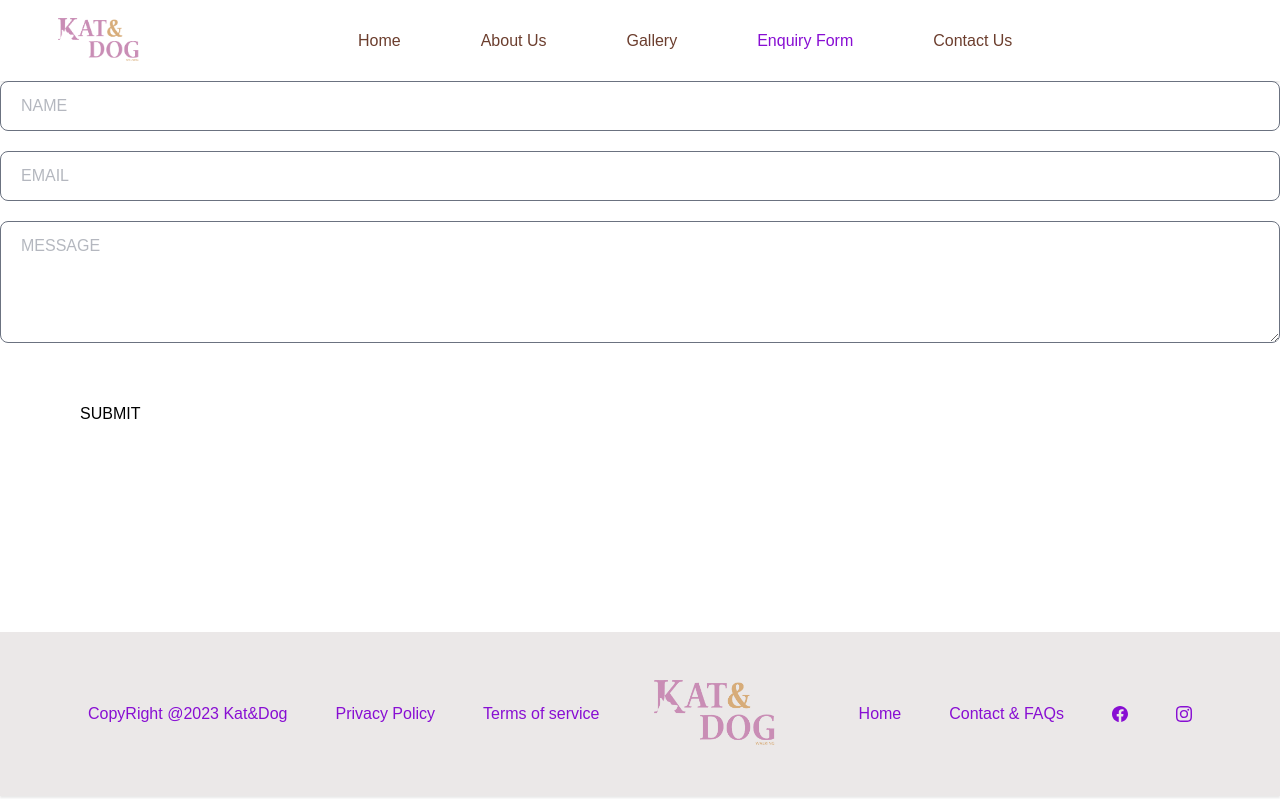
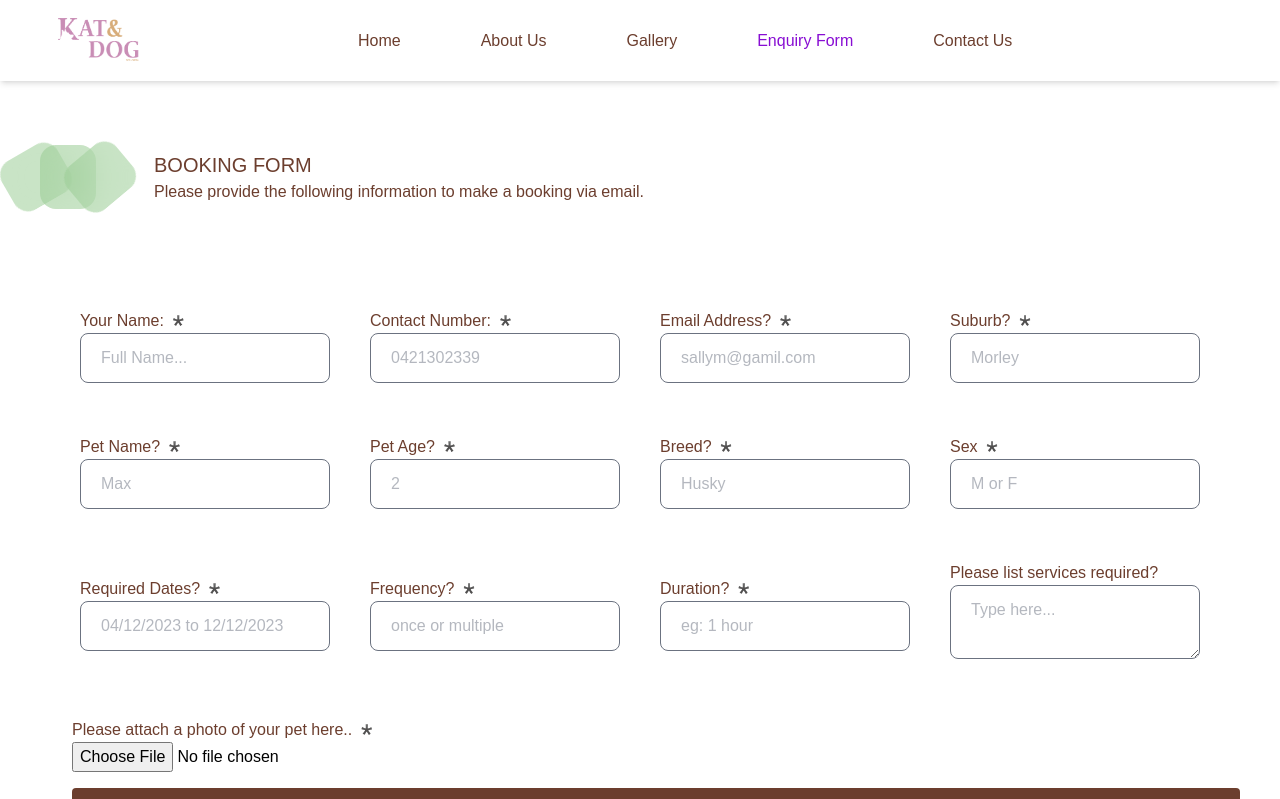
Before and after one commit to Mohtoto/kat-dog, a React (Vite) app: page /EnquiryForm in a window 1280 px wide. Shown: the top 799 px of the page. Built offline with nearby package versions, Linux system fonts and the light colour scheme.

Commit message:
added the right files into the folder

```diff
--- a/data.js
+++ b/data.js
@@ -80,4 +80,6 @@ const gallery = [
   image25,
 ];
 
+
+
 export { howDidWeComeAbout , gallery };
--- a/src/App.jsx
+++ b/src/App.jsx
@@ -6,6 +6,7 @@ import Footer from "./Components/Footer";
 import Gallery from "./Pages/Gallery";
 import EnquiryForm from "./Pages/EnquiryForm";
 import ContactUs from "./Pages/ContactUs";
+import ConfirmationPage from "./Pages/ConfirmationPage";
 
 const App = () => {
   return (
@@ -19,6 +20,7 @@ const App = () => {
             <Route path="Gallery" element={<Gallery />} />
             <Route path="EnquiryForm" element={<EnquiryForm />} />
             <Route path="Contactus" element={<ContactUs />} />
+            <Route path="ConfirmationPage" element={<ConfirmationPage />} />
           </Routes>
         </div>
       </div>
--- a/src/Pages/EnquiryForm.jsx
+++ b/src/Pages/EnquiryForm.jsx
@@ -10,16 +10,11 @@ const EnquiryForm = () => {
     formState: { errors },
   } = useForm();
 
-  const onSubmit = async (e) => {
-    const inValid = await trigger();
-    setSent(true);
+  // const onSubmit = async (e) => {
 
-    if (!inValid) {
-      e.preventDefault();
-
-    }
-
-  };
+  //   e.preventDefault()
+  //   setSent(true)
+  // };
 
   const inputStyles = `mb-5 w-full rounded-lg bg-primary-300
   px-5 py-3 placeholder-grey placeholder:opacity-50`;
@@ -30,67 +25,183 @@ const EnquiryForm = () => {
         <ConfirmationPage />
       ) : (
       <form
-              target="_blank"
-              onSubmit={onSubmit}
+
+
       method="POST"
-              action="https://formsubmit.co/mohtotonchy77@gmail.com"
+      action="https://formsubmit.co/mohtotonchy@gmail.com"
     >
-              {/* ------------------------------------------ */}
+      <div className="row">
+        <div className="flex items-center gap-7 mt-16  ">
+          <div className="relative flex mr-[30px]">
+            <div className=" absolute -left-8 transform rotate-[60deg] opacity-50 w-14 h-16 bg-opacity-12 backdrop-blur-lg bg-[#93C98C] rounded-2xl"></div>
+            <div className="opacity-50 w-14 h-16 bg-opacity-12 backdrop-blur-lg bg-[#93C98C] rounded-2xl"></div>
+            <div className="absolute transform rotate-[50deg] -right-8 opacity-50 w-14 h-16 bg-opacity-12 backdrop-blur-lg bg-[#93C98C] rounded-2xl"></div>
+          </div>
+          <div>
+            <h1 className="text-[20px]">BOOKING FORM</h1>
+            <h2 className="text-[#6C3E2E]">
+              Please provide the following information to make a booking via
+              email.
+            </h2>
+          </div>
+        </div>
+
+        {/*  inputs */}
+        <div class="container">
+          <div class="flex flex-wrap gap-8">
+            <div className="flex items-center justify-evenly w-full">
+              <div className="w-[250px]">
+                <label>
+                  Your Name: <span>*️</span>
+                </label>
                 <input
                   type="text"
-                placeholder="NAME"
-                {...register("name", { required: true, maxLength: 100 })}
                   className={inputStyles}
+                  placeholder="Full Name..."
+                  {...register("Full Name", { required: true, maxLength: 100 })}
+
                 />
-              {errors.name && (
-                <p className="mt-1 text-primary-500">
-                  {errors.name.type === "required" && " this field is required"}
-                  {errors.name.type === "maxLength" &&
-                    " Max length is 100 characters"}
-                </p>
-              )}
-
-              {/* ------------------------------------------ */}
+              </div>
+              <div className="w-[250px]">
+                <label>
+                  Contact Number: <span>*️</span>
+                </label>
                 <input
                   type="text"
-                placeholder="EMAIL"
-                {...register("email", { required: true, pattern: /^[A-Z0-9._%+-]+@[A-Z0-9.-]+\.[A-Z]{2,}$/i, })}
                   className={inputStyles}
+                  placeholder="0421302339"
+                  {...register("Contact Number", { required: true, maxLength: 100 })}
+
                 />
-              {errors.email && (
-                <p className="mt-1 text-primary-500">
-                  {errors.email.type === "required" && " this field is required"}
-                  {errors.email.type === "pattern" &&
-                    "invalid email address"}
-                </p>
-              )}
+              </div>
+              <div className="w-[250px]">
+                <label>
+                  Email Address? <span>*️</span>
+                </label>
+                <input
+                  type="text"
+                  className={inputStyles}
+                  placeholder="sallym@gamil.com"
+                  {...register("Email Address", { required: true, pattern: /^[A-Z0-9._%+-]+@[A-Z0-9.-]+\.[A-Z]{2,}$/i, })}
+                />
+              </div>
+              <div className="w-[250px]">
+                <label>
+                  Suburb? <span>*️</span>
+                </label>
+                <input
+                  type="text"
+                  className={inputStyles}
+                  placeholder="Morley"
+                  {...register("Suburb", { required: true, maxLength: 100 })}
+                />
+              </div>
+            </div>
+            {/*  second row inputs  */}
+            <div className="flex items-center justify-evenly w-full">
+              <div className="w-[250px]">
+                <label>
+                  Pet Name? <span>*️</span>
+                </label>
+                <input type="text" className={inputStyles} placeholder="Max" {...register("Pet Name", { required: true, maxLength: 100 })} />
+              </div>
+              <div className="w-[250px]">
+                <label>
+                  Pet Age? <span>*️</span>
+                </label>
+                <input type="text" className={inputStyles} placeholder="2"  {...register("Pet Age", { required: true, maxLength: 100 })}/>
+              </div>
+              <div className="w-[250px]">
+                <label>
+                  Breed? <span>*️</span>
+                </label>
+                <input
+                  type="text"
+                  className={inputStyles}
+                  placeholder="Husky"
+                  {...register("Breed", { required: true, maxLength: 100 })}
+                />
+              </div>
+              <div className="w-[250px]">
+                <label>
+                  Sex <span>*️</span>
+                </label>
+                <input
+                  type="text"
+                  className={inputStyles}
+                  placeholder="M or F"
+                  {...register("Sex", { required: true, maxLength: 100 })}
+                />
+              </div>
+            </div>
 
-              {/* ------------------------------------------ */}
+            <div className="flex items-center justify-evenly w-full ">
+              <div className="w-[250px]">
+                <label>
+                  Required Dates? <span>*️</span>
+                </label>
+                <input
+                  type="text"
+                  className={inputStyles}
+                  placeholder="04/12/2023 to 12/12/2023"
+                  {...register("Required Dates", { required: true, maxLength: 100 })}
+                />
+              </div>
+              <div className="w-[250px]">
+                <label>
+                  Frequency? <span>*️</span>
+                </label>
+                <input
+                  type="text"
+                  className={inputStyles}
+                  placeholder="once or multiple"
+                  {...register("Frequency", { required: true, maxLength: 100 })}
+                />
+              </div>
+              <div className="w-[250px]">
+                <label>
+                  Duration? <span>*️</span>
+                </label>
+                <input
+                  type="text"
+                  className={inputStyles}
+                  placeholder="eg: 1 hour"
+                  {...register("Duration", { required: true, maxLength: 100 })}
+                />
+              </div>
+
+              <div className="w-[250px]">
+                <label>Please list services required?</label>
                 <textarea
+                  type="text"
                   className={inputStyles}
-                placeholder="MESSAGE"
-                rows={4}
-                cols={50}
-                {...register("message", {
-                  required: true,
-                  maxLength: 2000,
-                })}
+                  placeholder="Type here..."
+                  {...register("list services", { required: true, maxLength: 100 })}
                 />
-              {errors.message && (
-                <p className="mt-1 text-primary-500">
-                  {errors.message.type === "required" &&
-                    "This field is required."}
-                  {errors.message.type === "maxLength" &&
-                    "Max length is 2000 char."}
-                </p>
-              )}
+              </div>
+            </div>
 
+            <div className="w-full ml-8">
+              <h1>
+                Please attach a photo of your pet here.. <span>*️</span>
+              </h1>
+              <div class="mb-4">
+
+              <input type="file" name="attachment" accept="image/png, image/jpeg" />
+              </div>
               <button
                 type="submit"
-                className="mt-5 rounded-lg bg-secondary-500 px-20 py-3 transition duration-500 hover:text-white"
+                className=" w-full bg-[#6C3E2E] hover:bg-brown-700 text-white font-bold py-2 px-4 rounded"
+                // onClick={() => setSent(!sent)}
               >
-                SUBMIT
+               submit
               </button>
+            </div>
+            </div>
+        </div>
+      </div>
+      <input type="hidden" name="_template" value="table"></input>
+      {/* <input type="hidden" name="_next" value="http://localhost:5173/ConfirmationPage"></input> */}
     </form>
       )}
     </>
```
Lines whose indentation alone changed are shown as unchanged.
